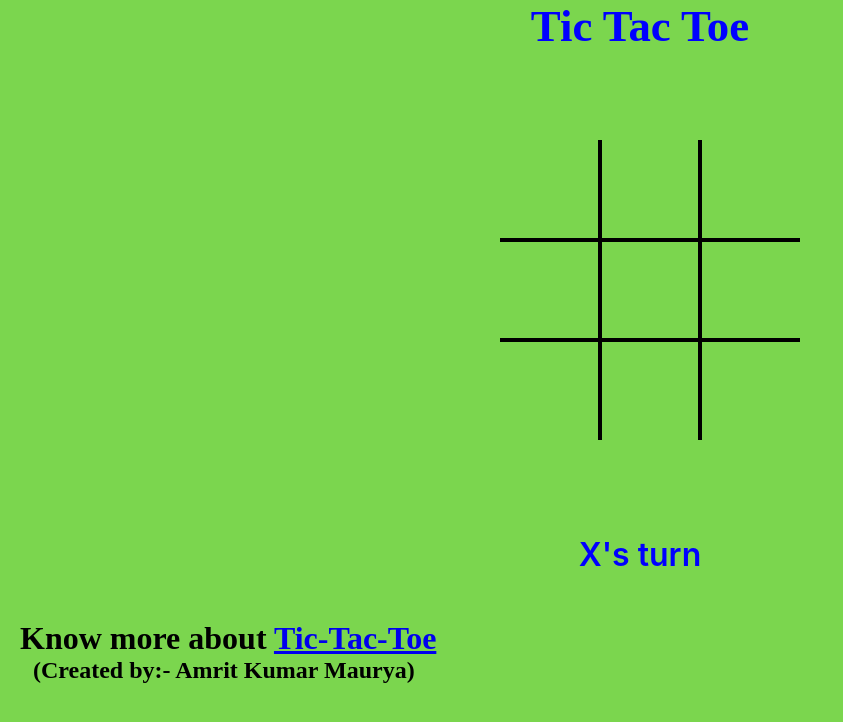
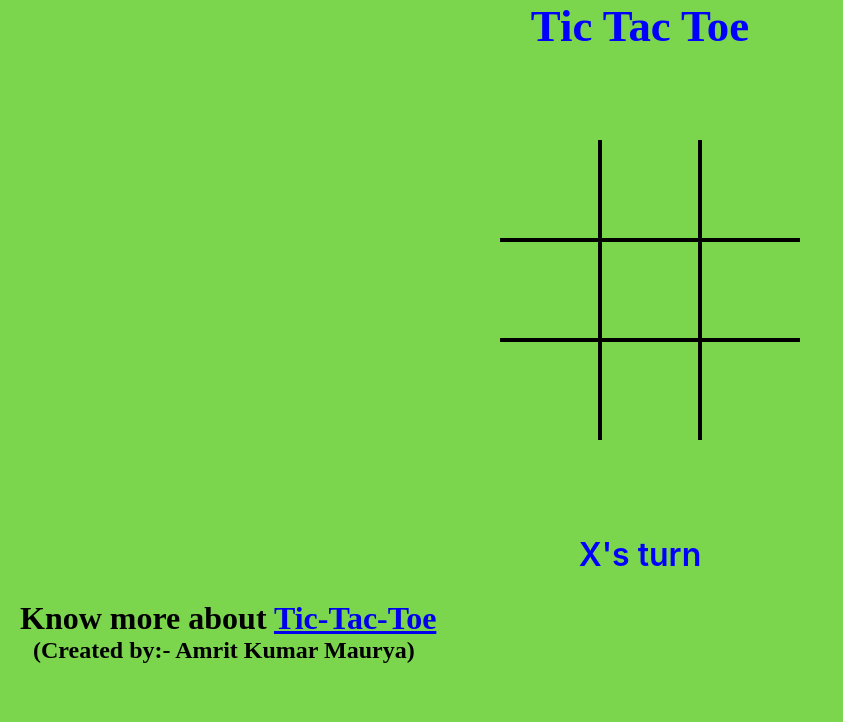
Before and after one commit to Amrit-2002/Tic-Tac-Toe-game, a plain HTML site: page index.html in a window 1280 px wide. Shown: the whole page, without its empty margins (0-843 px from the left). Drawn offline with Linux system fonts and the light colour scheme.

Commit message:
Update styles.css

```diff
--- a/styles.css
+++ b/styles.css
@@ -48,7 +48,7 @@ h2{
 color: var(--main-color);
 font-size: 2rem;
 margin-left: 20px;
-margin-top: 40px;
+margin-top: 20px;
 margin-bottom: 0px;
 }
 
@@ -56,6 +56,7 @@ h3{
 color: var(--main-color);
 font-size: 1.5rem;
 margin-left: 33px;
+margin-bottom: 100px;
 }
 
 @media (max-width: 200px), (max-height: 400px) {
```
